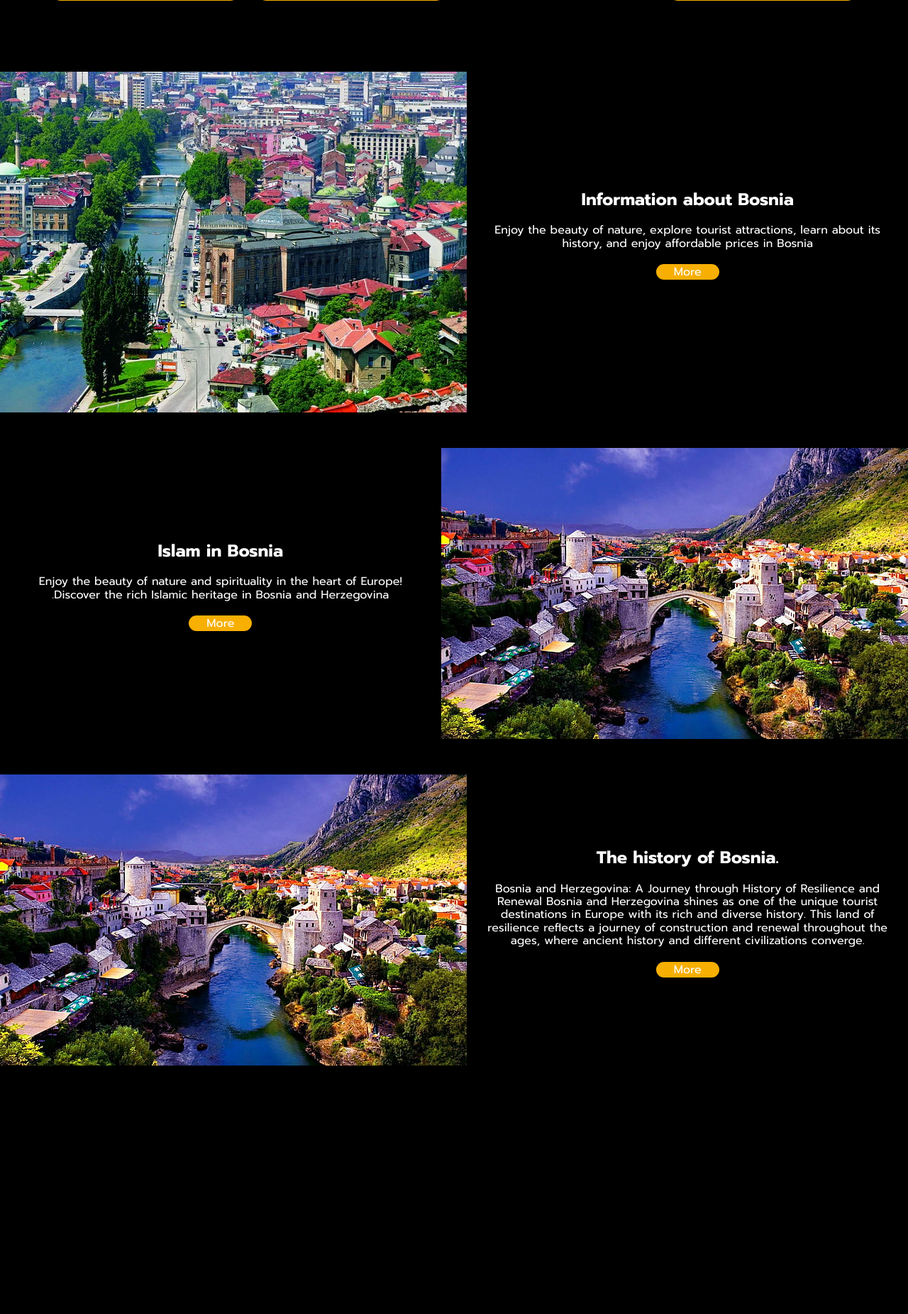
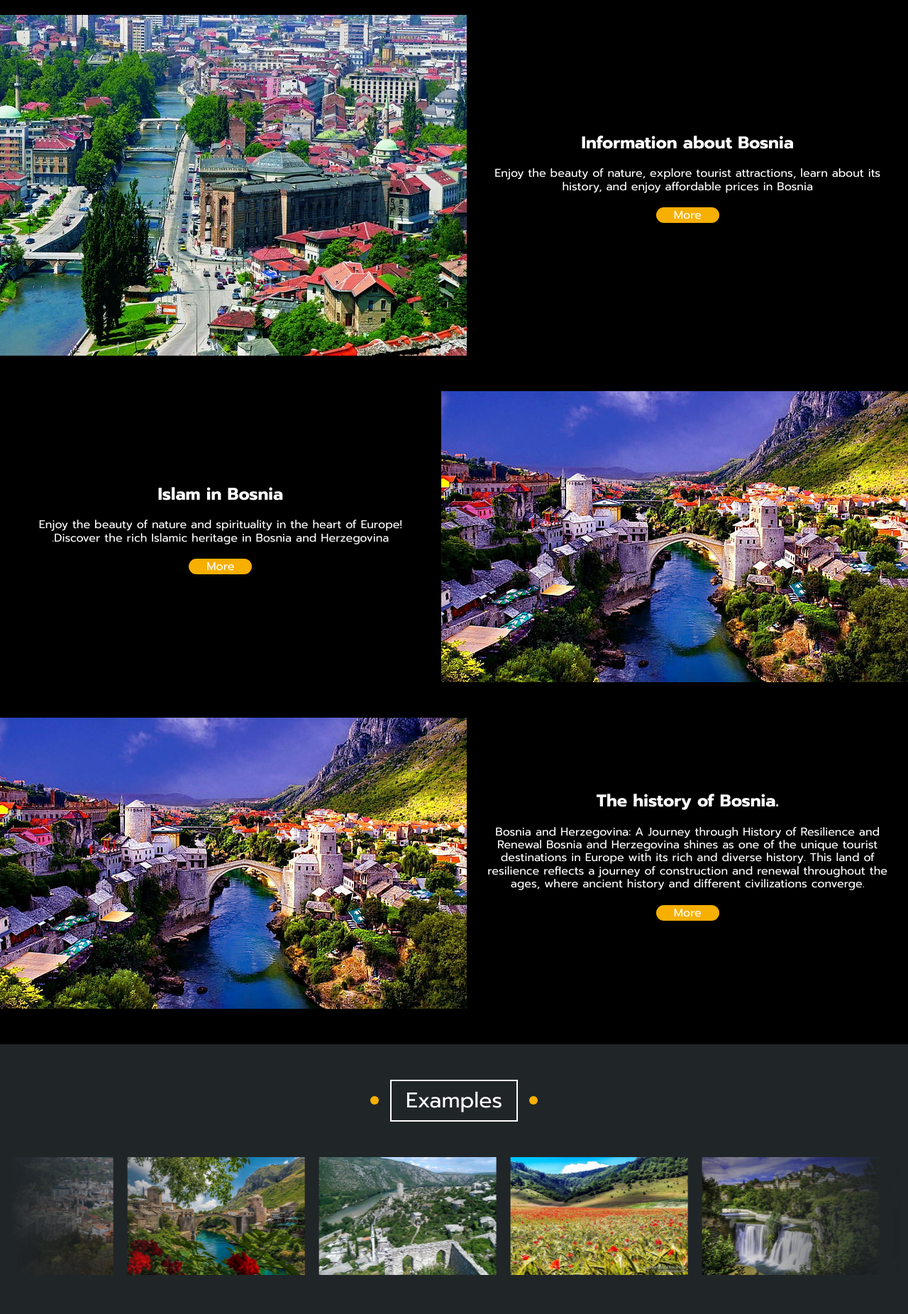
Before and after one commit to IbrahimMohamed9/Foundations-of-Frontend-Web-Development, a PHP site: page / in a window 1280 px wide. Shown: the part 1335-3186 px from the top of the page at 71% size. Before the commit the page ends 2836 px from the top, so only its background shows below. Run offline with PHP 8.4, Linux system fonts and the light colour scheme.

Commit message:
javascript

```diff
--- a/assets/css/balqan.css
+++ b/assets/css/balqan.css
@@ -1,6 +1,7 @@
 /* Start Variables*/
 :root {
   --main-color: #f7af01;
+  --secondary-color: #bb8501;
   --main-transition: 0.3s;
   --main-padding: 100px;
   --font-color: #777;
@@ -19,7 +20,17 @@ html {
 }
 body {
   font-family: "Prompt", "Marcellus", sans-serif;
-  background-color: black;
+  background-color: #202528;
+}
+body::-webkit-scrollbar {
+  background-color: rgb(33, 33, 33);
+  width: 15px;
+}
+body::-webkit-scrollbar-thumb {
+  background-color: var(--main-color);
+}
+body::-webkit-scrollbar-thumb:hover {
+  background-color: var(--secondary-color);
 }
 ul {
   list-style: none;
@@ -56,17 +67,18 @@ a {
 /* End Global Rules */
 /* Start Components */
 .new-section {
-  margin: 100px 0;
+  margin: 50px 0;
 }
 .main-title {
-  text-transform: uppercase;
+  text-transform: capitalize;
   text-align: center;
   border: 2px solid white;
+  font-weight: normal;
   width: fit-content;
   padding: 10px 20px;
   font-size: 30px;
   position: relative;
-  margin: 0 auto 80px;
+  margin: 0 auto 50px;
   z-index: 1;
   transition: var(--main-transition);
 }
@@ -102,6 +114,9 @@ a {
 }
 /* End Components */
 /* Start Header */
+header {
+  background-color: black;
+}
 header .container {
   display: flex;
   justify-content: space-between;
@@ -153,15 +168,15 @@ header .icons .cart-shopping::after {
   content: attr(data-counter);
   background-color: white;
   color: black;
-  font-size: 10px;
+  font-size: 8px;
   position: absolute;
   border-radius: 50%;
-  height: 15px;
-  width: 15px;
+  height: 10px;
+  width: 10px;
   display: flex;
   align-items: center;
   justify-content: center;
-  top: -10px;
+  top: -6px;
   left: -6px;
 }
 @media (max-width: 768px) {
@@ -252,9 +267,11 @@ header .icons span {
 }
 /* End New packages */
 /* Start Info */
-.info .info-container {
+.info {
   display: grid;
   gap: 50px;
+  background-color: black;
+  padding: 50px 0;
 }
 .info .row {
   text-align: center;
@@ -285,7 +302,9 @@ header .icons span {
   align-items: center;
 }
 .info .row .wrap .content {
+  position: relative;
   margin-right: 20px;
+  --font-duration: 0.3s;
 }
 .info .row:nth-child(2n) .wrap .content {
   margin-left: 20px;
@@ -311,16 +330,46 @@ header .icons span {
   padding: 2px 25px;
   margin-bottom: 20px;
 }
-.info .row .content button:hover span {
-  display: none;
+.info .row .content .paragraph.big {
+  --font-duration: 0.6s;
 }
 .info .row .content .paragraph {
-  display: none;
+  font-size: 0;
+  transition: font-size var(--font-duration) linear;
 }
-.info .row .content button:hover ~ .paragraph {
-  display: block;
+.info .row .content .paragraph.show {
+  font-size: initial;
 }
 /* End Info */
+/* Start Tourist-Images */
+.tourist .scroller {
+  max-width: 98vw;
+  margin: 0 auto;
+}
+.tourist .scroller .scroller__inner {
+  display: flex;
+  flex-wrap: wrap;
+}
+.tourist .scroller[data-animated="true"] {
+  overflow: hidden;
+  mask: linear-gradient(90deg, transparent, white 20%, white 80%, transparent);
+}
+.tourist .scroller[data-animated="true"] .scroller__inner {
+  flex-wrap: nowrap;
+  width: max-content;
+  animation: scroll 30s linear infinite;
+}
+.tourist .images .tag-list li {
+  width: 250px;
+  margin: 0 10px;
+}
+.tourist .images .tag-list li img {
+  max-width: 100%;
+  min-width: 250px;
+  max-height: 175px;
+}
+/* End Tourist-Images */
+
 /* Start Animation */
 @keyframes bouncing {
   0%,
@@ -378,4 +427,9 @@ header .icons span {
     height: 200%;
   }
 }
+@keyframes scroll {
+  to {
+    transform: translate(-50%);
+  }
+}
 /* End Animation */
--- /dev/null
+++ b/assets/javascript/main.js
@@ -0,0 +1,35 @@
+const scrollers = document.querySelectorAll(".scroller");
+if (!window.matchMedia("(prefers-reduced-motion: reduce").matches) {
+  addAnimation();
+}
+function addAnimation() {
+  scrollers.forEach((scroller) => {
+    scroller.setAttribute("data-animated", true);
+
+    const scrollerInner = scroller.querySelector(".scroller__inner");
+    const scrollerConternt = Array.from(scrollerInner.children);
+
+    scrollerConternt.forEach((item) => {
+      const duplicatedItem = item.cloneNode(true);
+      duplicatedItem.setAttribute("aria-hidden", true);
+      scrollerInner.appendChild(duplicatedItem);
+    });
+  });
+}
+
+let buttons = document.querySelectorAll(".info .row .content button");
+
+buttons.forEach((button) => {
+  button.addEventListener("click", function () {
+    let span = this.querySelector("span");
+    let paragraph = this.nextElementSibling;
+
+    paragraph.classList.toggle("show");
+
+    if (paragraph.classList.contains("show")) {
+      span.textContent = "";
+    } else {
+      span.textContent = "More";
+    }
+  });
+});
--- a/index.html
+++ b/index.html
@@ -19,7 +19,7 @@
       href="https://fonts.googleapis.com/css2?family=Prompt:ital,wght@0,100;0,200;0,300;0,400;0,500;0,600;0,700;0,800;0,900;1,100;1,200;1,300;1,400;1,500;1,600;1,700;1,800;1,900&display=swap"
       rel="stylesheet"
     />
-    <!-- favicon -->
+    <!-- Start Favicon -->
     <link
       rel="apple-touch-icon"
       sizes="180x180"
@@ -38,7 +38,7 @@
       href="assets/favicon_io/favicon-16x16.png"
     />
     <link rel="manifest" href="assets/favicon_io/site.webmanifest" />
-
+    <!-- End Favicon -->
     <title>Balqan</title>
   </head>
   <body>
@@ -77,7 +77,7 @@
     <!-- End video -->
     <!-- Start New packages -->
     <div class="new-packages new-section">
-      <h2 class="main-title">New Packages</h2>
+      <h2 class="main-title">new packages</h2>
       <div class="container">
         <div class="package">
           <img src="assets/images/package/en/package-4.jpg" alt="" />
@@ -122,7 +122,6 @@
     <!-- End New packages -->
     <!-- Start Info -->
     <div class="info new-section">
-      <div class="info-container">
       <div class="row">
         <div class="image">
           <img src="assets/images/info/info-1.webp" alt="" />
@@ -145,17 +144,17 @@
               their beauty and unique diversity.
               <br /><br />
               2. Ideal Weather:<br />
-                The moderate weather in Bosnia provides an opportunity to
-                explore tourist attractions throughout the year. Whether
-                strolling through the streets of historic cities or enjoying the
-                breathtaking views of lakes and mountains, you will find
-                yourself in a world of natural beauty.
+              The moderate weather in Bosnia provides an opportunity to explore
+              tourist attractions throughout the year. Whether strolling through
+              the streets of historic cities or enjoying the breathtaking views
+              of lakes and mountains, you will find yourself in a world of
+              natural beauty.
               <br /><br />
               3. Beautiful Tourist Attractions:<br />
               From the fortress of the city of Mostar to the waterfalls of
-                Jajce, tourist destinations in Bosnia and Herzegovina are
-                diverse. Enjoy a tour of the historic streets of Sarajevo and
-                learn about the culture of the old town.
+              Jajce, tourist destinations in Bosnia and Herzegovina are diverse.
+              Enjoy a tour of the historic streets of Sarajevo and learn about
+              the culture of the old town.
               <br /><br />
               4. Low Prices:<br />
               In terms of cost, your trip to Bosnia and Herzegovina is
@@ -183,26 +182,26 @@
             </div>
             <button><span>More</span></button>
             <p class="paragraph">
-                Bosnia and Herzegovina hosts a rich Islamic heritage that
-                reflects cultural and historical diversity. The magnificent
-                mosques in its old cities reflect unique Islamic architecture
-                and serve as centers for spirituality and contemplation.
-                Visitors can enjoy the beauty of minarets and domes that
-                harmonize beautifully with the stunning natural landscapes.
+              Bosnia and Herzegovina hosts a rich Islamic heritage that reflects
+              cultural and historical diversity. The magnificent mosques in its
+              old cities reflect unique Islamic architecture and serve as
+              centers for spirituality and contemplation. Visitors can enjoy the
+              beauty of minarets and domes that harmonize beautifully with the
+              stunning natural landscapes.
               <br />
               <br />
-                Bosnia is characterized by an Islamic way of life embodied in
-                its traditions and daily customs. People here enjoy delicious
-                halal cuisine, and Bosnian hospitality reflects tolerance and
-                warmth. Ramadan and Eid al-Fitr are considered two important
-                occasions where residents experience unique religious and social
+              Bosnia is characterized by an Islamic way of life embodied in its
+              traditions and daily customs. People here enjoy delicious halal
+              cuisine, and Bosnian hospitality reflects tolerance and warmth.
+              Ramadan and Eid al-Fitr are considered two important occasions
+              where residents experience unique religious and social
               experiences.
               <br />
               <br />
-                Regarding the religious experience, mosques and the call to
-                prayer (Adhan) are among the prominent features that distinguish
-                Bosnia and Herzegovina. This adds a special spiritual charm to
-                the urban environment.
+              Regarding the religious experience, mosques and the call to prayer
+              (Adhan) are among the prominent features that distinguish Bosnia
+              and Herzegovina. This adds a special spiritual charm to the urban
+              environment.
             </p>
           </div>
         </div>
@@ -216,39 +215,38 @@
             <div class="text">
               <h2>The history of Bosnia.</h2>
               <p>
-                  Bosnia and Herzegovina: A Journey through History of
-                  Resilience and Renewal Bosnia and Herzegovina shines as one of
-                  the unique tourist destinations in Europe with its rich and
-                  diverse history. This land of resilience reflects a journey of
+                Bosnia and Herzegovina: A Journey through History of Resilience
+                and Renewal Bosnia and Herzegovina shines as one of the unique
+                tourist destinations in Europe with its rich and diverse
+                history. This land of resilience reflects a journey of
                 construction and renewal throughout the ages, where ancient
                 history and different civilizations converge.
               </p>
             </div>
             <button><span>More</span></button>
-              <p class="paragraph">
+            <p class="paragraph big">
               The Formation and Ancient Civilizations: <br />
-                The origins of Bosnia and Herzegovina date back to several
-                ancient civilizations, including the Greeks, Romans, and
-                Illyrians. The region witnessed diverse influences, giving it a
-                rich cultural background.
+              The origins of Bosnia and Herzegovina date back to several ancient
+              civilizations, including the Greeks, Romans, and Illyrians. The
+              region witnessed diverse influences, giving it a rich cultural
+              background.
               <br /><br />
               The Ottoman Era:<br />
-                In the Middle Ages, Bosnia and Herzegovina were influenced by
-                the Ottoman Empire, a period that lasted for a long time. The
-                Ottoman Empire left its mark on architecture and culture, and
-                some of these influences are still evident today.
+              In the Middle Ages, Bosnia and Herzegovina were influenced by the
+              Ottoman Empire, a period that lasted for a long time. The Ottoman
+              Empire left its mark on architecture and culture, and some of
+              these influences are still evident today.
               <br /><br />
               The Austro-Hungarian Period:<br />
-                Bosnia and Herzegovina came under the rule of the
-                Austro-Hungarian Empire in the 19th century, witnessing changes
-                in administration and social structure. This period continued to
-                influence the cultural identity of the region.
+              Bosnia and Herzegovina came under the rule of the Austro-Hungarian
+              Empire in the 19th century, witnessing changes in administration
+              and social structure. This period continued to influence the
+              cultural identity of the region.
               <br /><br />
               World War I and II:<br />
-                Bosnia and Herzegovina experienced the effects of both World
-                Wars, enduring a difficult period of division and political
-                changes. The economic and social structure was affected during
-                this time.
+              Bosnia and Herzegovina experienced the effects of both World Wars,
+              enduring a difficult period of division and political changes. The
+              economic and social structure was affected during this time.
               <br /><br />
               The Bosnian War:<br />
               The Bosnian Civil War (1992-1995) is considered a crucial period
@@ -259,10 +257,10 @@
               <br /><br />
               The Present and Future:<br />
               The history of Bosnia and Herzegovina is filled with challenges
-                and victories, and today the country remains a place that
-                combines cultural diversity and rich heritage. With ongoing
-                efforts for renewal and infrastructure development, the future
-                of Bosnia and Herzegovina looks promising.
+              and victories, and today the country remains a place that combines
+              cultural diversity and rich heritage. With ongoing efforts for
+              renewal and infrastructure development, the future of Bosnia and
+              Herzegovina looks promising.
               <br /><br />
               Bosnia and Herzegovina offer visitors a unique opportunity to
               explore its exciting history and enjoy a travel experience with
@@ -272,7 +270,82 @@
         </div>
       </div>
     </div>
+    <!-- End Info -->
+    <!-- Start Tourist-Images -->
+    <div class="tourist new-section">
+      <h2 class="main-title">examples</h2>
+      <div class="images scroller">
+        <ul class="tag-list scroller__inner">
+          <li>
+            <img
+              src="assets/images/tourist-places/tourist-places-1.jpg"
+              alt=""
+            />
+          </li>
+          <li>
+            <img
+              src="assets/images/tourist-places/tourist-places-2.jpg"
+              alt=""
+            />
+          </li>
+          <li>
+            <img
+              src="assets/images/tourist-places/tourist-places-3.jpg"
+              alt=""
+            />
+          </li>
+          <li>
+            <img
+              src="assets/images/tourist-places/tourist-places-4.jpg"
+              alt=""
+            />
+          </li>
+          <li>
+            <img
+              src="assets/images/tourist-places/tourist-places-5.jpg"
+              alt=""
+            />
+          </li>
+          <li>
+            <img
+              src="assets/images/tourist-places/tourist-places-6.jpg"
+              alt=""
+            />
+          </li>
+          <li>
+            <img
+              src="assets/images/tourist-places/tourist-places-7.jpg"
+              alt=""
+            />
+          </li>
+          <li>
+            <img
+              src="assets/images/tourist-places/tourist-places-8.webp"
+              alt=""
+            />
+          </li>
+          <li>
+            <img
+              src="assets/images/tourist-places/tourist-places-9.webp"
+              alt=""
+            />
+          </li>
+          <li>
+            <img
+              src="assets/images/tourist-places/tourist-places-10.webp"
+              alt=""
+            />
+          </li>
+          <li>
+            <img
+              src="assets/images/tourist-places/tourist-places-11.jpg"
+              alt=""
+            />
+          </li>
+        </ul>
       </div>
-    <!-- End Info -->
+    </div>
+    <!-- End Tourist-Images -->
+    <script src="assets/javascript/main.js"></script>
   </body>
 </html>
```
Also changed, not shown: assets/images/tourist-places/tourist-places-1.jpg (added), assets/images/tourist-places/tourist-places-10.webp (added), assets/images/tourist-places/tourist-places-11.jpg (added), assets/images/tourist-places/tourist-places-2.jpg (added), assets/images/tourist-places/tourist-places-3.jpg (added), assets/images/tourist-places/tourist-places-4.jpg (added), assets/images/tourist-places/tourist-places-5.jpg (added), assets/images/tourist-places/tourist-places-6.jpg (added), assets/images/tourist-places/tourist-places-7.jpg (added), assets/images/tourist-places/tourist-places-8.webp (added), assets/images/tourist-places/tourist-places-9.webp (added). Lines whose indentation alone changed are shown as unchanged.
